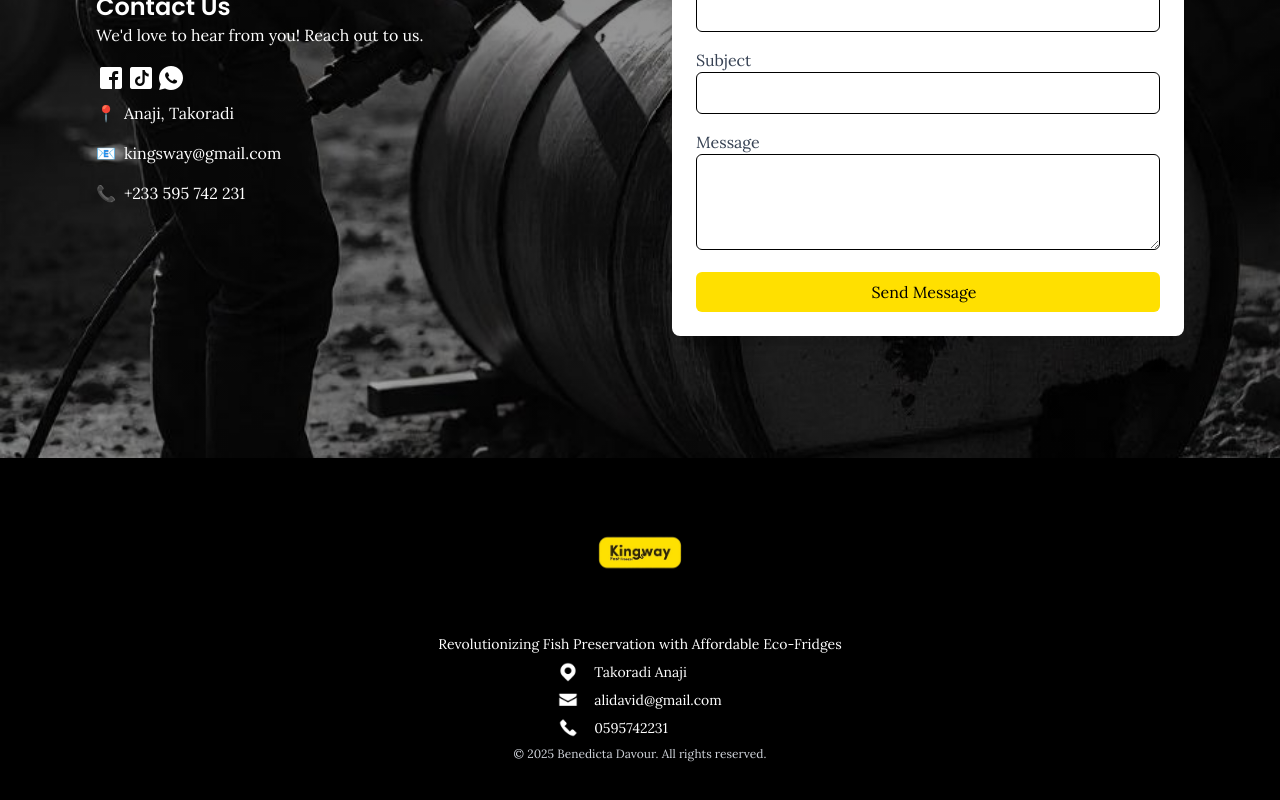
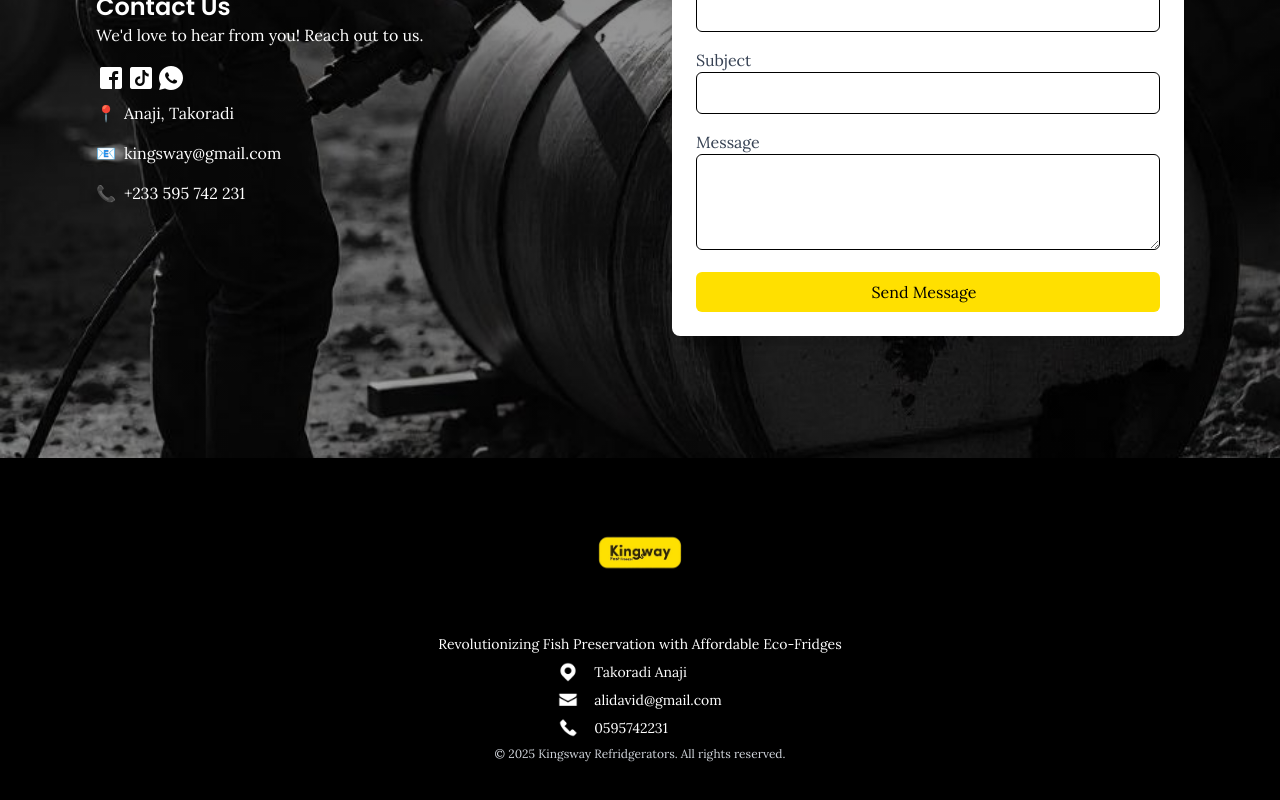
Before and after one commit to Benny-Dav/yailandingpage, a React (Vite) app: page / in a window 1280 px wide. Shown: the part 3286-4086 px from the top of the page. Built offline with nearby package versions, Linux system fonts and the light colour scheme.

Commit message:
Update copyright notice in Footer component

```diff
--- a/src/components/Footer.jsx
+++ b/src/components/Footer.jsx
@@ -58,7 +58,7 @@ const Footer = () => {
 
         {/* Copyright */}
         <p className="text-xs text-gray-300">
-          © 2025 Benedicta Davour. All rights reserved.
+          © 2025 Kingsway Refridgerators. All rights reserved.
         </p>
       </div>
     </div>
```
